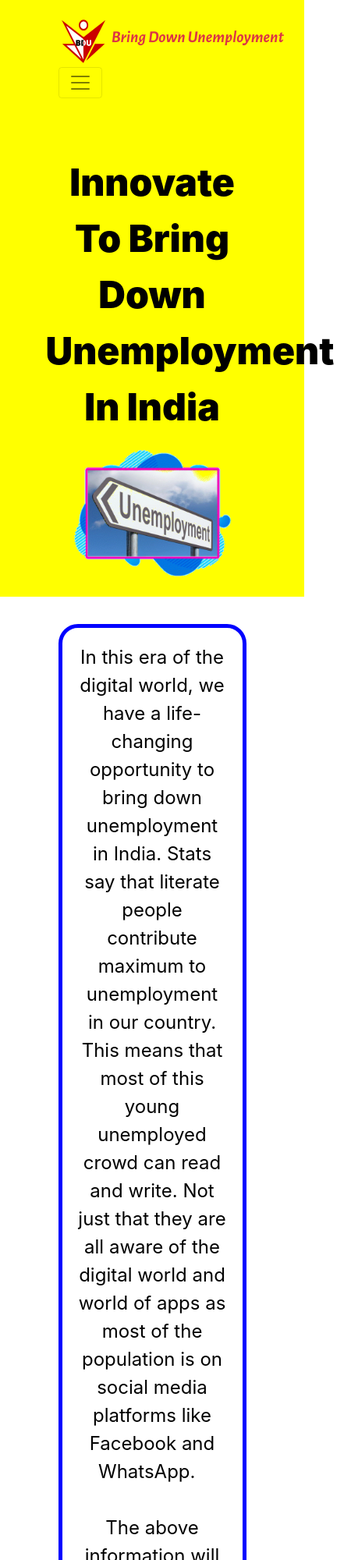
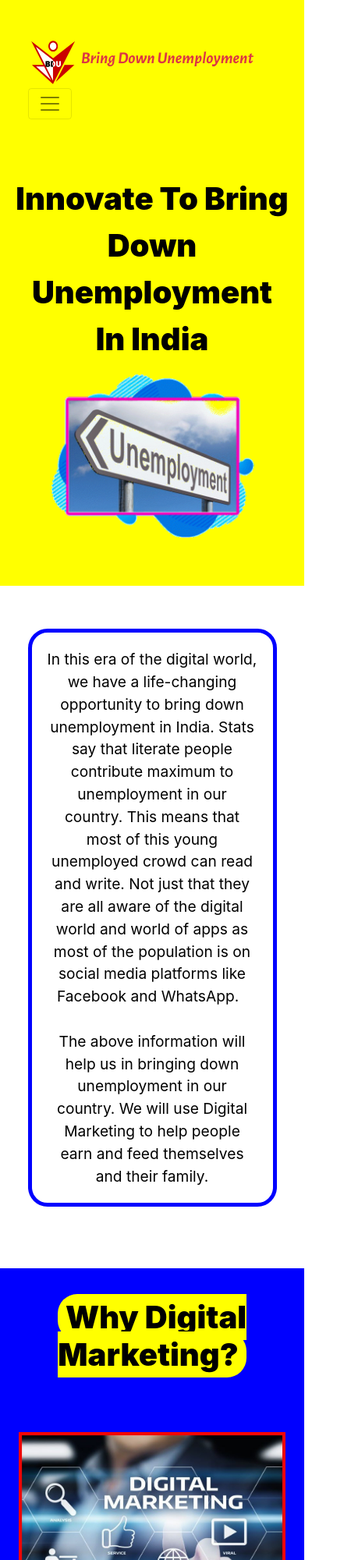
Before and after one commit to BringDownUnemployment/bdu, a plain HTML site: page info.html in a window 390 px wide. Shown: the top 2000 px of the page at 78% size, 450 px wide, since content can reach past the window. Drawn offline with nearby package versions, Linux system fonts and the light colour scheme.

Commit message:
info.css updated

```diff
--- a/css/info.css
+++ b/css/info.css
@@ -196,10 +196,6 @@ h1, h2, h3, h4, h5, h6{
 /********************************** MEDIA QUERY ******************************/
 
 @media (max-width: 1024px) {
-  h1{
-    font-size: 3rem;
-  }
-
   .text-title{
     font-size: 80%;
   }
@@ -207,5 +203,36 @@ h1, h2, h3, h4, h5, h6{
     padding: 3%, 7%;
   }
 
+  #dm, #features, #country, #skills, #cta, #footer, #title, #introduction{
+    padding: 10% 5% 10% 5%;
+  }
+
+  h1 {
+    font-size: 20px;
+  }
+
+  .section-subtitle{
+    font-size: 120%;
+  }
+
+  .section-subtitle-white{
+    font-size: 120%;
+  }
+
+  .section-heading{
+    font-size: 2.5rem;
+  }
+
+  .people-img{
+    width: 50%;
+  }
+
+  .big-heading{
+    font-size: 250%;
+  }
+
+  .img-1{
+    padding: 5%;
+  }
 
 }
```
